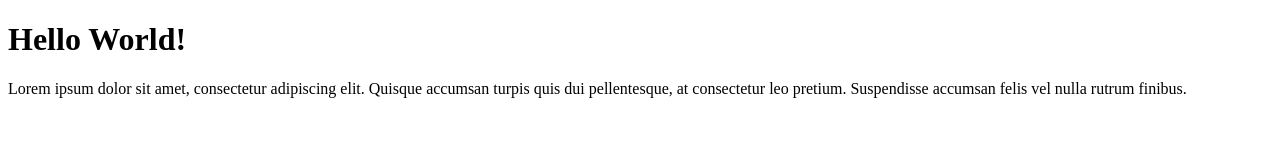
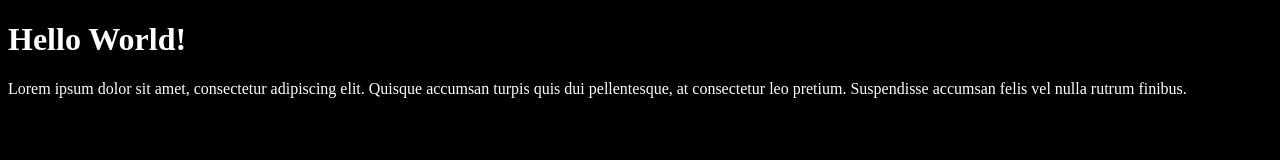
Before and after one commit to KevinKaluzny/nauka-gita-2, a website: page index.html in a window 1280 px wide. Drawn offline with Linux system fonts and the light colour scheme.

Commit message:
Add style for body

```diff
--- a/css/style.css
+++ b/css/style.css
@@ -0,0 +1,4 @@
+body {
+    background: black;
+    color: white;
+}
--- a/index.html
+++ b/index.html
@@ -5,6 +5,7 @@
     <meta http-equiv="X-UA-Compatible" content="IE=edge">
     <meta name="viewport" content="width=device-width, initial-scale=1.0">
     <title>My page</title>
+    <link rel="stylesheet" href="css/style.css">
 </head>
 <body>
     <h1>Hello World!</h1>
```
